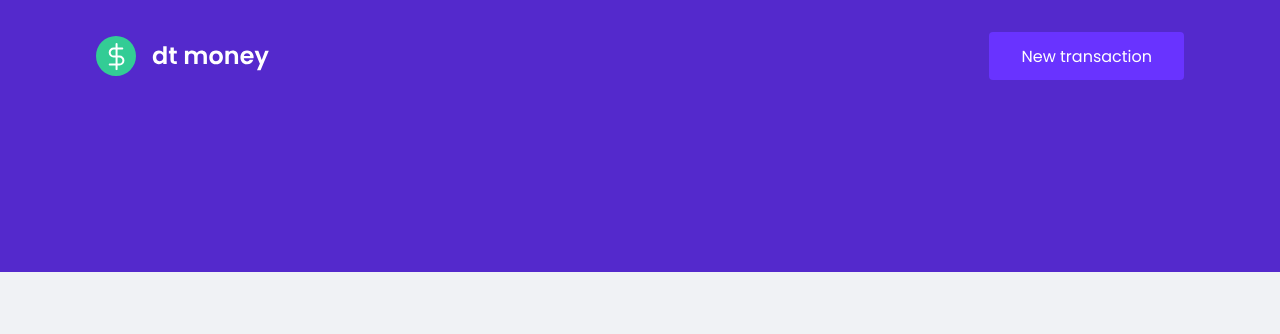
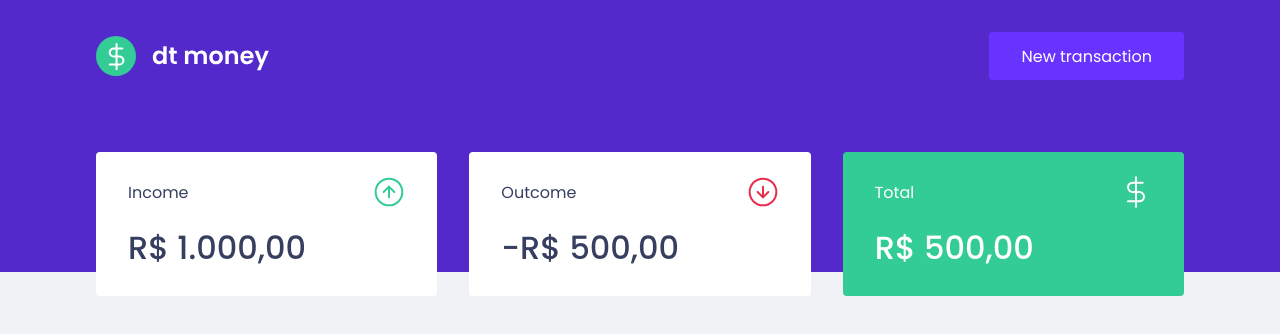
Before and after one commit to caleb-freitas/dtmoney, a React (Create React App) app: page / in a window 1280 px wide. Shown: the top 334 px of the page. Built offline with nearby package versions, Linux system fonts and the light colour scheme.

Commit message:
feat: add summary component

```diff
--- a/public/index.html
+++ b/public/index.html
@@ -7,7 +7,7 @@
   <meta name="viewport" content="width=device-width, initial-scale=1" />
   <link rel="stylesheet" href="favicon.png" type="image/png">
   <title>React App</title>
-  <link href="https://fonts.googleapis.com/css2?family=Poppins:wght@400;600&display=swap" rel="stylesheet">
+  <link href="https://fonts.googleapis.com/css2?family=Poppins:wght@400;500;600&display=swap" rel="stylesheet">
 </head>
 
 <body>
--- a/src/App.tsx
+++ b/src/App.tsx
@@ -1,3 +1,4 @@
+import { Dashboard } from "./components/Dashboard";
 import { Header } from "./components/Header";
 import { GlobalStyle } from "./styles/global";
 
@@ -5,6 +6,7 @@
   return (
     <>
       <Header />
+      <Dashboard />
       <GlobalStyle />
     </>
   )
--- /dev/null
+++ b/src/components/Dashboard/index.tsx
@@ -0,0 +1,10 @@
+import { Summary } from "../Summary";
+import { Container } from "./styles";
+
+export function Dashboard() {
+  return (
+    <Container>
+      <Summary />
+    </Container>
+  )
+}
--- /dev/null
+++ b/src/components/Dashboard/styles.ts
@@ -0,0 +1,7 @@
+import styled from "styled-components";
+
+export const Container = styled.main`
+  max-width: 1120px;
+  margin: 0 auto;
+  padding: 2.5rem 1rem;
+`
--- /dev/null
+++ b/src/components/Summary/index.tsx
@@ -0,0 +1,32 @@
+import incomeIgm from "../../assets/income.svg"
+import outcomeIgm from "../../assets/outcome.svg"
+import totalIgm from "../../assets/total.svg"
+import { Container } from "./styles";
+
+export function Summary() {
+  return (
+    <Container>
+      <div>
+        <header>
+          <p>Income</p>
+          <img src={incomeIgm} alt="income" />
+        </header>
+        <strong>R$ 1.000,00</strong>
+      </div>
+      <div>
+        <header>
+          <p>Outcome</p>
+          <img src={outcomeIgm} alt="outcome" />
+        </header>
+        <strong>-R$ 500,00</strong>
+      </div>
+      <div className="highlight-background">
+        <header>
+          <p>Total</p>
+          <img src={totalIgm} alt="total" />
+        </header>
+        <strong>R$ 500,00</strong>
+      </div>
+    </Container>
+  )
+}
--- /dev/null
+++ b/src/components/Summary/styles.ts
@@ -0,0 +1,34 @@
+import styled from "styled-components";
+
+export const Container = styled.div`
+  display: grid;
+  grid-template-columns: repeat(3, 1fr);
+  gap: 2rem;
+  margin-top: -10rem;
+
+  div {
+    background: var(--white);
+    padding: 1.5rem 2rem;
+    border-radius: 0.25rem;
+    color: var(--title);
+
+    header {
+      display: flex;
+      align-items: center;
+      justify-content: space-between;
+    }
+
+    strong {
+      display: block;
+      margin-top: 1rem;
+      font-size: 2rem;
+      font-weight: 500;
+      line-height: 3rem;
+    }
+
+    &.highlight-background {
+      background: var(--green);
+      color: #FFF
+    }
+  }
+`
```
